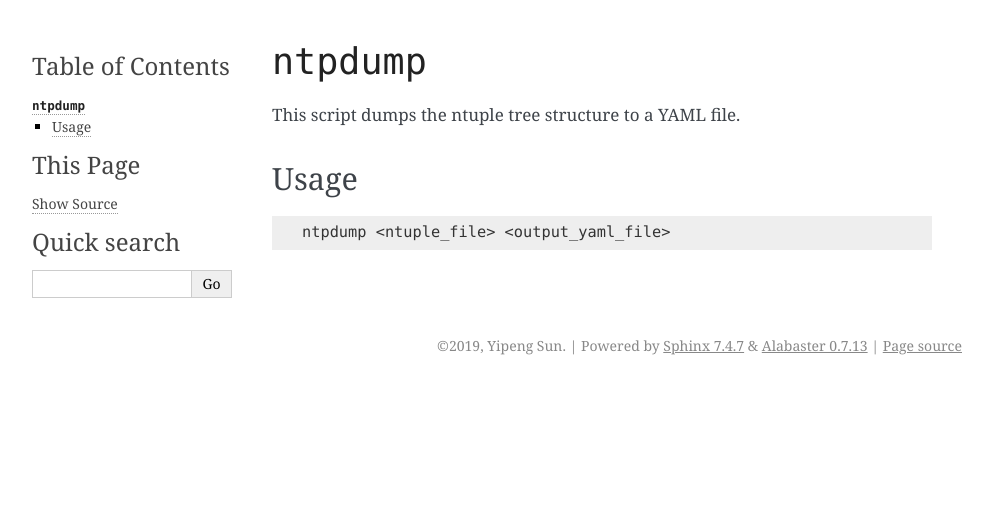
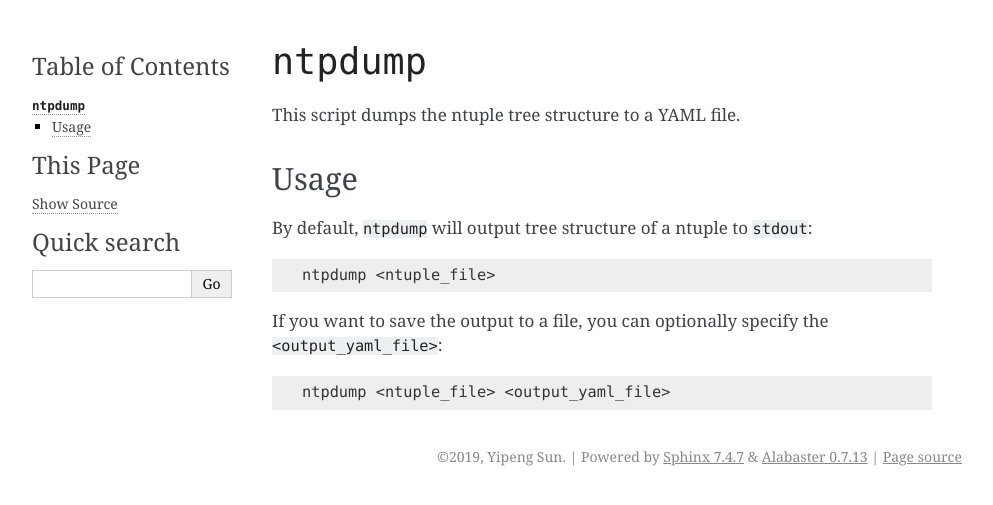
Before and after one commit to umd-lhcb/pyBabyMaker, a Sphinx documentation site: the page built from docs/scripts/ntpdump.rst, in a window 1280 px wide. Shown: the top 505 px of the page, without its empty margins (148-1141 px from the left). Built offline with Sphinx 7.4.7, drawn with Linux system fonts in a browser that asks for light colours.

Commit message:
Update doc on ntpdump.

```diff
--- a/docs/scripts/ntpdump.rst
+++ b/docs/scripts/ntpdump.rst
@@ -6,6 +6,15 @@
 Usage
 ^^^^^
 
+By default, ``ntpdump`` will output tree structure of a ntuple to ``stdout``:
+
+.. code-block:: console
+
+   ntpdump <ntuple_file>
+
+If you want to save the output to a file, you can optionally specify the
+``<output_yaml_file>``:
+
 .. code-block:: console
 
    ntpdump <ntuple_file> <output_yaml_file>
```
